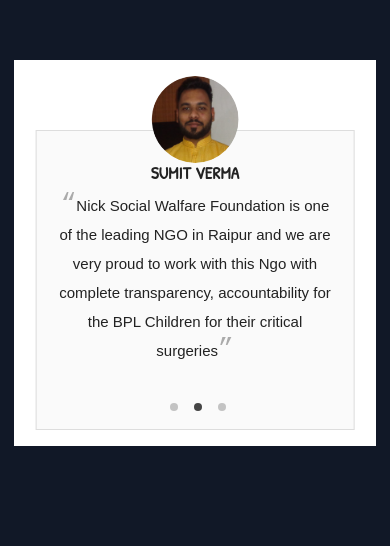
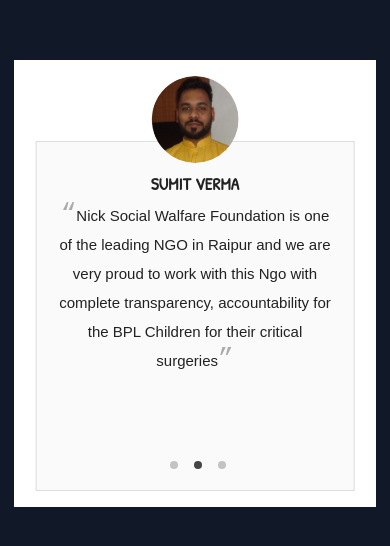
Before and after one commit to SUM-X-0604/nikk-social, a React (Create React App) app: page / in a window 390 px wide. Shown: the part 6679-7225 px from the top of the page. Built offline with nearby package versions, Linux system fonts and the light colour scheme.

Commit message:
more fixes

```diff
--- a/src/components/TestimonialData.css
+++ b/src/components/TestimonialData.css
@@ -18,15 +18,15 @@
 .myCarousel {
   background: #fafafa;
   margin-top: -6%;
-  width: 54%;
+  width: 60%;
   margin-left: auto;
   margin-right: auto;
   padding-top: 6%;
-  padding-bottom: 8%;
+  padding-bottom: 12%;
   padding-left: 5%;
   padding-right: 5%;
   border: 1px solid #ddd;
-  height: 300px;
+  height: 400px;
 }
 
 .carousel .control-dots {
@@ -55,12 +55,12 @@
 }
 
 .myCarousel p {
-  font-weight: 100 !important;
+  font-weight: 200 !important;
   line-height: 29px !important;
   color: #222;
   font-size: 15px;
   font-family: sans-serif;
-  max-height: 67px;
+  max-height: 90px;
 }
 
 .myCarousel p:before {
@@ -97,7 +97,7 @@
   text-align: center;
 }
 
-@media only screen and (max-width: 934px) {
+@media only screen and (max-width: 825px) {
   .carousel-root {
     outline: 0;
     width: 93% !important;
@@ -109,7 +109,7 @@
   }
   .myCarousel {
     background: #fafafa;
-    margin-top: -9%;
+    margin-top: -6%;
     width: 88%;
     margin-left: auto;
     margin-right: auto;
@@ -118,7 +118,7 @@
     padding-left: 5%;
     padding-right: 5%;
     border: 1px solid #ddd;
-    height: 300px;
+    height: 350px;
   }
 
   .carousel .slide img {
--- a/src/components/TestimonialData.js
+++ b/src/components/TestimonialData.js
@@ -34,7 +34,6 @@
                 <img src={image2} alt='' />
                 <div className="myCarousel">
                     <h3>Sumit Verma</h3>
-
                     <p>
                         Nick Social Walfare Foundation is one of the leading NGO in Raipur and we are very proud to work with this Ngo with complete transparency, accountability for the BPL Children for their critical surgeries
                     </p>
@@ -47,9 +46,9 @@
                     <h3 className=''>Adv. Khulesh Sahu</h3>
                     <p>
                         *Not an organisation but a family*
-                        <br />
+
                         I have been part of various similar organisations but Nikk Social the environment and cooperation between the volunteers are like a family.
-                        I also liked the flexibility in terms of sharing ideas. I am sure that this speciality shall lead this organisation to touch the sky by becoming a pioneer in the field.
+                        I also liked the flexibility in terms of Sharing the ideas. I am sure that this speciality shall lead this organisation to touch the sky by becoming a pioneer in the field.
                     </p>
                 </div>
             </div>
```
